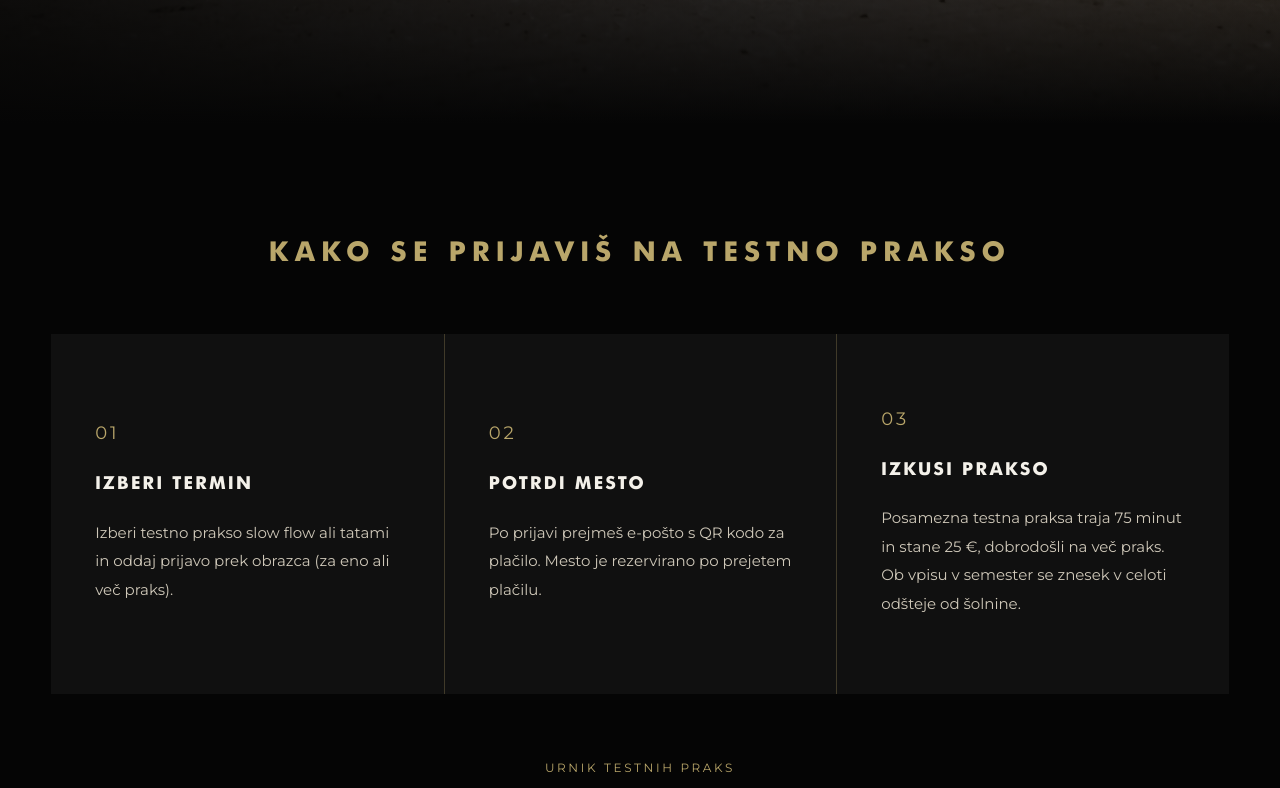
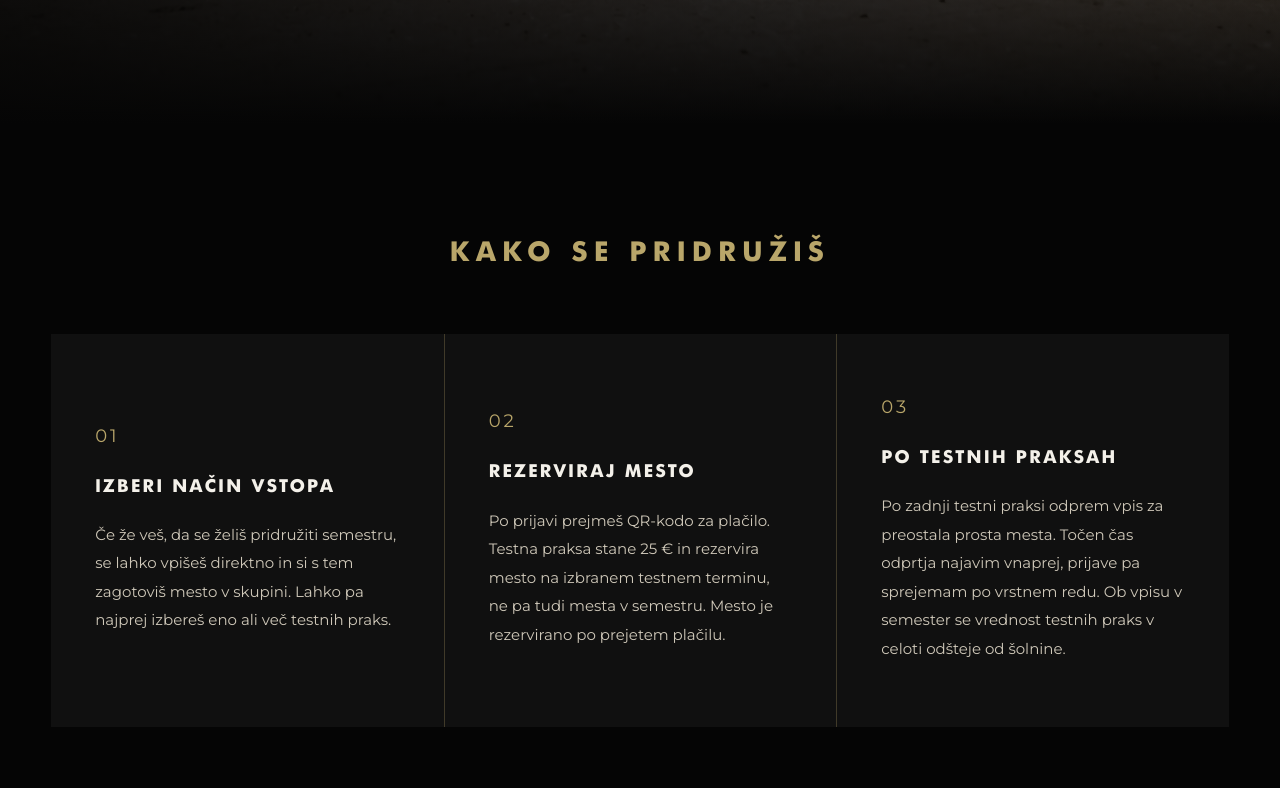
Before and after one commit to tangoutrip/budokon.github.io, a plain HTML site: page redne-prakse/index.html in a window 1280 px wide. Shown: the part 4280-5068 px from the top of the page. Drawn offline with nearby package versions, Linux system fonts and the light colour scheme; a web font is replaced by a local one.

Commit message:
Update index.html

```diff
--- a/redne-prakse/index.html
+++ b/redne-prakse/index.html
@@ -3088,33 +3088,38 @@ body.budokon-semester-page nav.navbar-custom #main-navigation ul.nav.navbar-nav
 <div class="test-hero">
 <div class="test-copy"><div class="editorial-kicker">testna praksa</div><h2 class="editorial-title">Najprej izkusi prakso</h2><p>Testna praksa je namenjena temu, da izkusiš prostor, moj način vodenja, tempo, skupino in svoje telo v tem gibalnem jeziku.</p><p>Ni ti treba že vedeti, ali je Budokon zate. Zato obstaja testna praksa.</p><p>Če se po testnem obisku odločiš za vpis v semester, se cena testne prakse odšteje od šolnine.</p><a class="landing-button" href="https://forms.gle/QyuVCJcnDNyiGUP16" rel="noopener" target="_blank">Prijava na testno prakso</a></div>
 </div>
-</section><section class="registration-steps-section section-anchor" id="prijava">
+<section class="registration-steps-section section-anchor" id="prijava">
 <div class="editorial-shell narrow">
-<h2 class="section-title">Kako se prijaviš na testno prakso</h2>
+<h2 class="section-title">Kako se pridružiš</h2>
 <div class="registration-steps">
+
 <div class="registration-step registration-card uniform-dark-card">
 <span class="registration-number">01</span>
-<h4>Izberi termin</h4>
-<p>Izberi testno prakso slow flow ali tatami in oddaj prijavo prek obrazca (za eno ali več praks).</p>
-</div>
+<h4>Izberi način vstopa</h4>
+<p>Če že veš, da se želiš pridružiti semestru, se lahko vpišeš direktno in si s tem zagotoviš mesto v skupini. Lahko pa najprej izbereš eno ali več testnih praks.</p>
+</div>
+
 <div class="registration-step registration-card uniform-dark-card">
 <span class="registration-number">02</span>
-<h4>Potrdi mesto</h4>
-<p>Po prijavi prejmeš e-pošto s QR kodo za plačilo. Mesto je rezervirano po prejetem plačilu.</p>
-</div>
+<h4>Rezerviraj mesto</h4>
+<p>Po prijavi prejmeš QR-kodo za plačilo. Testna praksa stane 25 € in rezervira mesto na izbranem testnem terminu, ne pa tudi mesta v semestru. Mesto je rezervirano po prejetem plačilu.</p>
+</div>
+
 <div class="registration-step registration-card uniform-dark-card">
 <span class="registration-number">03</span>
-<h4>Izkusi prakso</h4>
-<p>Posamezna testna praksa traja 75 minut in stane 25 €, dobrodošli na več praks. Ob vpisu v semester se znesek v celoti odšteje od šolnine.</p>
-</div>
-</div>
+<h4>Po testnih praksah</h4>
+<p>Po zadnji testni praksi odprem vpis za preostala prosta mesta. Točen čas odprtja najavim vnaprej, prijave pa sprejemam po vrstnem redu. Ob vpisu v semester se vrednost testnih praks v celoti odšteje od šolnine.</p>
+</div>
+
+</div>
+
 <div class="test-date-panel">
 <div class="test-date-title">Urnik testnih praks</div>
 <p class="test-date-line"><strong>BDK TATAMI</strong> 18. in 25. 9. 2026 · 18:00 <span class="test-date-divider">|</span> <strong>BDK SLOW FLOW</strong> 23. in 30. 9. 2026 · 19:10</p>
 </div>
-<div class="registration-action"><a class="landing-button" href="https://forms.gle/QyuVCJcnDNyiGUP16" rel="noopener" target="_blank">
-      Prijava na testno prakso | Vpis v semester
-     </a></div>
+
+<div class="registration-action"><a class="landing-button" href="https://forms.gle/QyuVCJcnDNyiGUP16" rel="noopener" target="_blank">Prijava na testno prakso | Vpis v semester</a></div>
+
 </div>
 </section>
 <section class="semester-section section-anchor" id="semester">
```
